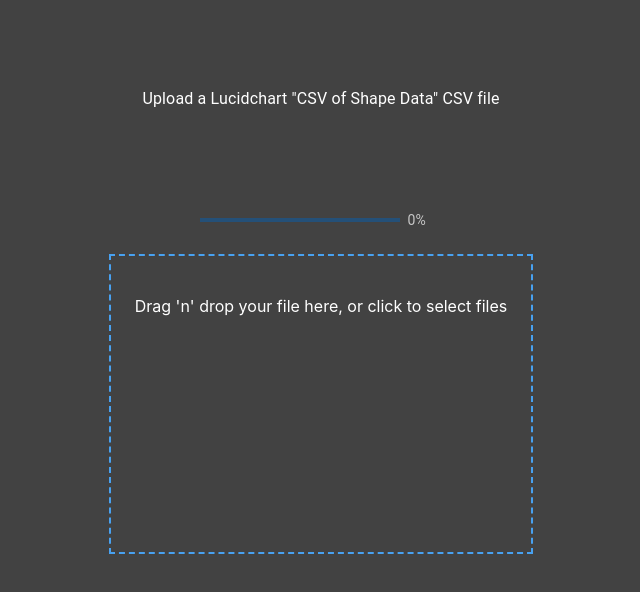
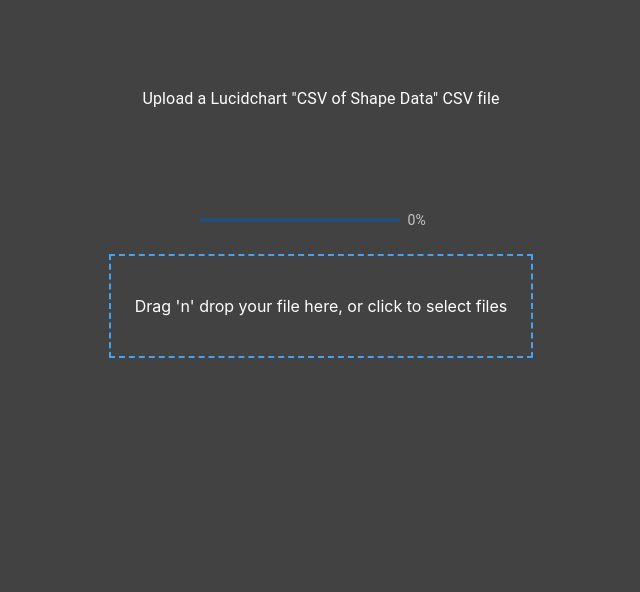
Before and after one commit to heystevegray/lucid-prisma-dreams, a Next.js app: page / in a window 1280 px wide. Shown: the top 592 px of the page, without its empty margins (331-971 px from the left). Built offline with nearby package versions, Linux system fonts and the light colour scheme.

Commit message:
Fixed minHeight

```diff
--- a/components/FileUpload.tsx
+++ b/components/FileUpload.tsx
@@ -7,7 +7,7 @@
 
 const useStyles = makeStyles((theme) => ({
 	root: {
-		minHeight: 300,
+		// minHeight: 300,
 		border: `2px dashed ${theme.palette.primary.main}`,
 		padding: theme.spacing(3),
 	},
```
